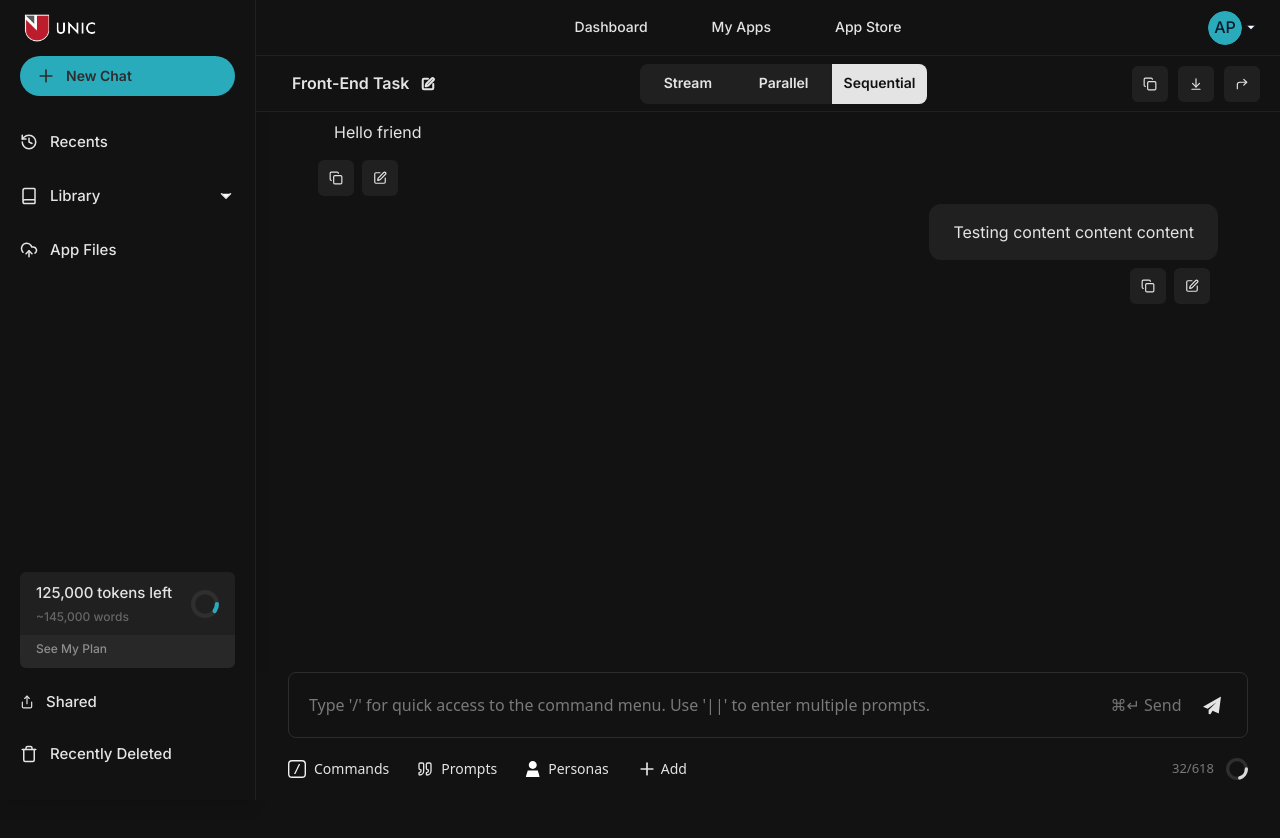
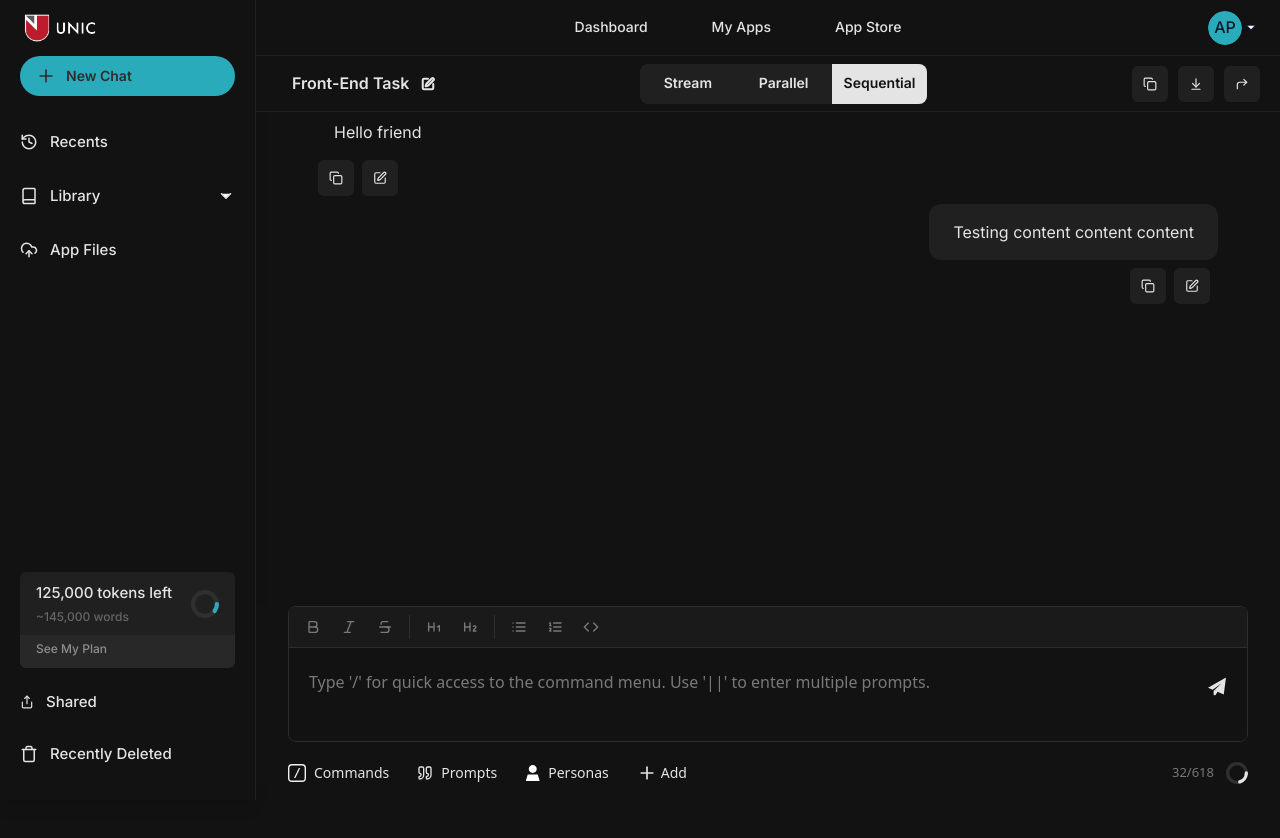
Before and after one commit to gude1/LLM-wrapper, a Next.js app: page / in a window 1280 px wide. Shown: the top 838 px of the page. After the commit the page ends 800 px from the top, so only its background shows below. Built offline with nearby package versions, Linux system fonts and the light colour scheme.

Commit message:
Add text formatting and submit functionality to TextEditor component

```diff
--- a/app/page.tsx
+++ b/app/page.tsx
@@ -7,7 +7,7 @@ import TextEditor from "@/components/TextEditor";
 export default function Home() {
   return (
     <>
-      <main className="min-h-screen flex flex-col mb-36">
+      <main className="flex flex-col mb-36">
         <div className="flex flex-col w-[92%] max-w-[56.25rem] self-center">
           <ResponeChatMsgItem
             content="Hello friend"
@@ -18,8 +18,12 @@ export default function Home() {
           <SenderChatMsgItem />
         </div>
       </main>
-      <footer className="min-h-32 fixed z-40 bg-background px-5 bottom-0 left-0 right-0 md:ml-64 flex justify-center">
-        <TextEditor />
+      <footer className="min-h-32 mb-4 fixed z-40 bg-background px-5 bottom-0 left-0 right-0 md:ml-64 flex justify-center">
+        <TextEditor
+          onSubmit={(html) => {
+            // alert(html);
+          }}
+        />
       </footer>
     </>
   );
--- a/components/CommandDialog.tsx
+++ b/components/CommandDialog.tsx
@@ -1,4 +1,4 @@
-import React, { useState } from "react";
+import React from "react";
 import {
   Dialog,
   DialogContent,
@@ -10,7 +10,7 @@ import { Textarea } from "@/components/Textarea";
 import { Label } from "@/components/Label";
 import Command from "@/public/icons/command.svg";
 
-import { Link, Plus, Quote, Globe } from "lucide-react";
+import { Link, Globe } from "lucide-react";
 
 interface CommandDialogProps {
   open?: boolean;
--- a/components/TextEditor.tsx
+++ b/components/TextEditor.tsx
@@ -1,7 +1,7 @@
 "use client";
 
 import React, { useState } from "react";
-import { useEditor, EditorContent } from "@tiptap/react";
+import { useEditor, EditorContent, BubbleMenu } from "@tiptap/react";
 import Placeholder from "@tiptap/extension-placeholder";
 import StarterKit from "@tiptap/starter-kit";
 import { Button } from "@/components/Button";
@@ -9,22 +9,59 @@ import PaperPlane from "@/public/icons/paper-plane.svg";
 import User from "@/public/icons/user.svg";
 import Command from "@/public/icons/command.svg";
 
-import { Plus, Quote } from "lucide-react";
+import {
+  Plus,
+  Quote,
+  Bold,
+  Italic,
+  List,
+  ListOrdered,
+  Heading1,
+  Heading2,
+  Code,
+  Strikethrough,
+} from "lucide-react";
 import CircularProgress from "@/components/CircularProgress";
 import CommandDialog from "@/components/CommandDialog";
 import WebScrappingProgressDialog from "./WebScrappingProgressDialog";
+import { cn } from "@/lib/utils";
 
 interface TextEditorProps {
   className?: string;
+  onSubmit?: (content: string) => void;
 }
 
-export default function TextEditor({}: TextEditorProps) {
+const MenuButton = ({
+  onClick,
+  active,
+  children,
+}: {
+  onClick: () => void;
+  active?: boolean;
+  children: React.ReactNode;
+}) => (
+  <Button
+    variant="ghost"
+    onClick={onClick}
+    className={`p-1 h-8 text-[#797979] w-8 hover:bg-gray-700 ${
+      active ? "text-white" : ""
+    }`}
+  >
+    {children}
+  </Button>
+);
+
+export default function TextEditor({ className, onSubmit }: TextEditorProps) {
   const [openCommandDialog, setOpenCommandDialog] = useState(false);
   const [openWebScrapperDialog, setOpenWebScrapperDialog] = useState(false);
 
   const editor = useEditor({
     extensions: [
-      StarterKit,
+      StarterKit.configure({
+        heading: {
+          levels: [1, 2, 3],
+        },
+      }),
       Placeholder.configure({
         placeholder:
           "Type '/' for quick access to the command menu. Use '||' to enter multiple prompts.",
@@ -35,32 +72,150 @@ export default function TextEditor({}: TextEditorProps) {
     editorProps: {
       attributes: {
         class:
-          "min-h-[3.3125rem] mx-auto pl-5 py-5 focus:outline-none border-none",
+          "min-h-[3.3125rem] mx-auto focus:outline-none border-none prose prose-invert max-w-none",
       },
     },
   });
 
-  const openDialog = () => setOpenCommandDialog(true);
+  const handleSubmit = () => {
+    if (editor) {
+      const content = editor.getHTML();
+      editor.commands.clearContent();
+      if (onSubmit) onSubmit(content); //if onSubmit is defined
+    }
+  };
+
+  const handleKeyDown = (event: React.KeyboardEvent<HTMLDivElement>) => {
+    if (event.key === "Enter" && !event.shiftKey) {
+      event.preventDefault(); // Prevent default behavior for Enter key
+      handleSubmit();
+    }
+  };
+
+  if (!editor) {
+    return null;
+  }
 
   return (
     <>
-      <div className="w-full max-w-[60rem]">
-        <div className="w-full flex items-center rounded-lg pr-[1.09375rem] text-white  border border-[#2D2D2D] overflow-hidden">
-          <EditorContent editor={editor} className="flex-[1] max-h-64" />
-          <span className="mr-3 text-[#747474]">⌘↵ Send</span>
+      <div className={cn(`w-full max-w-[60rem] ${className}`)}>
+        <div className="w-full flex flex-col rounded-lg text-white border border-[#2D2D2D] overflow-hidden">
+          <div className="flex items-center gap-1 px-2 py-1 border-b border-[#2D2D2D] bg-[#1A1A1A] sticky top-0 z-10">
+            <MenuButton
+              onClick={() => editor.chain().focus().toggleBold().run()}
+              active={editor.isActive("bold")}
+            >
+              <Bold size={16} />
+            </MenuButton>
+            <MenuButton
+              onClick={() => editor.chain().focus().toggleItalic().run()}
+              active={editor.isActive("italic")}
+            >
+              <Italic size={16} />
+            </MenuButton>
+            <MenuButton
+              onClick={() => editor.chain().focus().toggleStrike().run()}
+              active={editor.isActive("strike")}
+            >
+              <Strikethrough size={16} />
+            </MenuButton>
+            <div className="w-px h-6 bg-[#2D2D2D] mx-1" />
+            <MenuButton
+              onClick={() =>
+                editor.chain().focus().toggleHeading({ level: 1 }).run()
+              }
+              active={editor.isActive("heading", { level: 1 })}
+            >
+              <Heading1 size={16} />
+            </MenuButton>
+            <MenuButton
+              onClick={() =>
+                editor.chain().focus().toggleHeading({ level: 2 }).run()
+              }
+              active={editor.isActive("heading", { level: 2 })}
+            >
+              <Heading2 size={16} />
+            </MenuButton>
+            <div className="w-px h-6 bg-[#2D2D2D] mx-1" />
+            <MenuButton
+              onClick={() => editor.chain().focus().toggleBulletList().run()}
+              active={editor.isActive("bulletList")}
+            >
+              <List size={16} />
+            </MenuButton>
+            <MenuButton
+              onClick={() => editor.chain().focus().toggleOrderedList().run()}
+              active={editor.isActive("orderedList")}
+            >
+              <ListOrdered size={16} />
+            </MenuButton>
+            <MenuButton
+              onClick={() => editor.chain().focus().toggleCodeBlock().run()}
+              active={editor.isActive("codeBlock")}
+            >
+              <Code size={16} />
+            </MenuButton>
+          </div>
+
+          <div className="flex relative">
+            <div className="flex-grow min-w-0 max-h-64 overflow-y-auto pr-[4rem]">
+              <EditorContent
+                editor={editor}
+                className="pl-5 py-5"
+                // onKeyDown={handleKeyDown} // Add keydown event to trigger on Enter key
+              />
+            </div>
+
+            <div className="absolute right-0 top-0 h-full flex items-start pt-5 bg-[#121212] pr-3">
               <Button
                 variant={"ghost"}
                 className="w-9 h-9 p-0 bg-transparent hover:bg-transparent flex items-center justify-center"
+                onClick={handleSubmit} // Attach handleSubmit to send button
               >
                 <PaperPlane size={25} />
               </Button>
             </div>
+          </div>
+        </div>
 
-        <div className="mt-5 flex  justify-between items-center">
+        {editor && (
+          <BubbleMenu
+            editor={editor}
+            tippyOptions={{ duration: 100 }}
+            className="flex items-center gap-1 p-1 rounded-lg bg-[#1A1A1A] border border-[#2D2D2D]"
+          >
+            <MenuButton
+              onClick={() => editor.chain().focus().toggleBold().run()}
+              active={editor.isActive("bold")}
+            >
+              <Bold size={16} />
+            </MenuButton>
+            <MenuButton
+              onClick={() => editor.chain().focus().toggleItalic().run()}
+              active={editor.isActive("italic")}
+            >
+              <Italic size={16} />
+            </MenuButton>
+            <MenuButton
+              onClick={() => editor.chain().focus().toggleStrike().run()}
+              active={editor.isActive("strike")}
+            >
+              <Strikethrough size={16} />
+            </MenuButton>
+            <MenuButton
+              onClick={() => editor.chain().focus().toggleCode().run()}
+              active={editor.isActive("code")}
+            >
+              <Code size={16} />
+            </MenuButton>
+          </BubbleMenu>
+        )}
+
+        <div className="mt-5 flex justify-between items-center">
           <div className="flex flex-wrap gap-3 xl:gap-0">
             <Button
               variant={"ghost"}
-              onClick={openDialog}
+              onClick={() => setOpenCommandDialog(true)}
               className="p-0 hover:bg-transparent hover:text-white mr-7 w-auto h-auto rounded-none flex items-center justify-center"
             >
               <Command className="mr-2" />
@@ -74,7 +229,6 @@ export default function TextEditor({}: TextEditorProps) {
               <Quote size={16} className="mr-2" />
               Prompts
             </Button>
-
             <Button
               variant={"ghost"}
               className="p-0 hover:bg-transparent hover:text-white mr-7 w-auto h-auto rounded-none flex items-center justify-center"
@@ -98,20 +252,19 @@ export default function TextEditor({}: TextEditorProps) {
             <CircularProgress
               size={22}
               percentage={20}
-              circleClassName="text-[#D9D9D9]"
+              circleClassName="stroke-white"
             />
           </div>
         </div>
       </div>
-
       <CommandDialog
         open={openCommandDialog}
-        onOpenChange={setOpenCommandDialog}
+        setOpen={setOpenCommandDialog}
+        commandText="Select Command"
       />
-
       <WebScrappingProgressDialog
         open={openWebScrapperDialog}
-        onOpenChange={setOpenWebScrapperDialog}
+        setOpen={setOpenWebScrapperDialog}
       />
     </>
   );
--- a/package.json
+++ b/package.json
@@ -40,6 +40,7 @@
   },
   "devDependencies": {
     "@svgr/webpack": "^8.1.0",
+    "@tailwindcss/typography": "^0.5.15",
     "@types/node": "^20",
     "@types/react": "^18",
     "@types/react-dom": "^18",
--- a/tailwind.config.ts
+++ b/tailwind.config.ts
@@ -83,6 +83,6 @@ const config: Config = {
     },
   },
   // eslint-disable-next-line @typescript-eslint/no-require-imports
-  plugins: [require("tailwindcss-animate")],
+  plugins: [require("tailwindcss-animate"), require("@tailwindcss/typography")],
 };
 export default config;
```
Also changed, not shown: 1 other file (tests, documents, lock files or other folders). Lines whose indentation alone changed are shown as unchanged.
